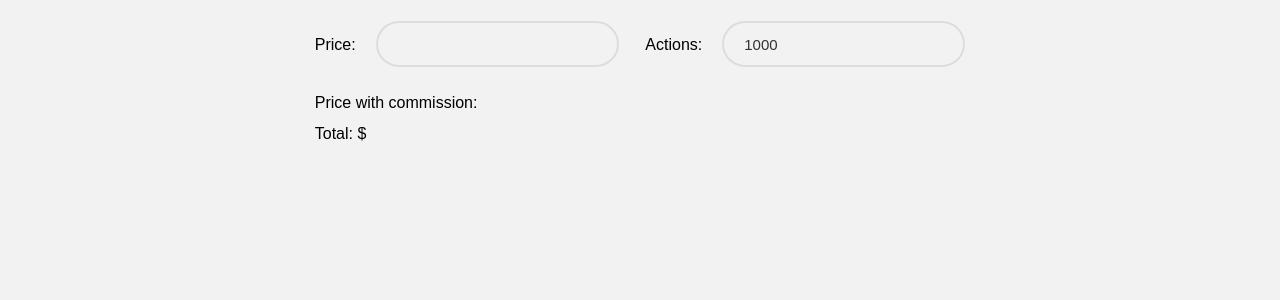
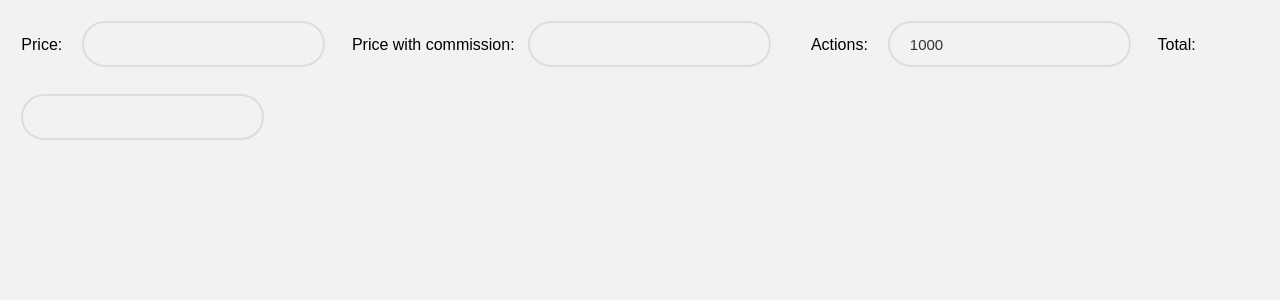
Before and after one commit to natavts/react-test, a React (Create React App) app: page / in a window 1280 px wide. Shown: the top 300 px of the page. Built offline with nearby package versions, Linux system fonts and the light colour scheme.

Commit message:
changed inputs for co-dependencies

```diff
--- a/src/App.js
+++ b/src/App.js
@@ -7,7 +7,7 @@ class App extends Component {
   render() {
     return (
       <div className="App">
-        <Calculate commission={1.2} />
+        <Calculate commission={1.2} price={1.2}/>
       </div>
     );
   }
--- a/src/Calculate/Calculate.js
+++ b/src/Calculate/Calculate.js
@@ -6,23 +6,42 @@ class Calculate extends Component {
         this.state = {
             price: '',
             commission: '',
-            aliquot: '1000',
+            actions: '1000',
             amount: ''
         };
 
         this.handlePrice = this.handlePrice.bind(this);
-        this.handleAliquot = this.handleAliquot.bind(this);
+        this.handleCommission = this.handleCommission.bind(this);
+        this.handleActions = this.handleActions.bind(this);
+        this.handleAmount = this.handleAmount.bind(this);
     }
 
     handlePrice(e) {
         let price = e.target.value,
             commission = this.props.commission * e.target.value,
-            amount = commission * this.state.aliquot / 1000;
+            amount = commission * this.state.actions / 1000;
         this.setState({price: price, commission: commission, amount: amount});
     }
 
-    handleAliquot(e) {
-        this.setState({aliquot: e.target.value});
+    handleCommission(e) {
+        let commission = e.target.value,
+            price = e.target.value / this.props.price,
+            amount = commission * this.state.actions / 1000;
+        this.setState({commission: commission, price: price, amount: amount});
+    }
+
+    handleActions(e) {
+        let actions = e.target.value,
+            commission = this.state.commission,
+            amount = actions * commission / 1000;
+        this.setState({actions: actions, commission: commission, amount: amount});
+    }
+
+    handleAmount(e) {
+        let amount = e.target.value,
+            commission = this.state.commission,
+            actions = amount / commission * 1000;
+        this.setState({amount: amount, commission: commission, actions: actions,});
     }
 
     render() {
@@ -32,16 +51,19 @@ class Calculate extends Component {
                     <label>Price:
                         <input className="Price" type="text" value={this.state.price} onChange={this.handlePrice} />
                     </label>
+                    <label>Price with commission:
+                        <input className="Commission" type="text" value= {this.state.commission} onChange={this.handleCommission} />
+                    </label>
                     <label>Actions:
-                        <input className="Action" type="text" value={this.state.aliquot} onChange={this.handleAliquot} />
+                        <input className="Action" type="text" value={this.state.actions} onChange={this.handleActions} />
                     </label>
-                    <div className="Commission">Price with commission: {this.state.commission}</div>
-                    <div className="Total">Total: {this.state.amount}$</div>
+                    <label>Total:
+                        <input className="Total" type="text" value={this.state.amount} onChange={this.handleAmount} />
+                    </label>
                 </form>
             </div>
         );
     }
 }
 
-
 export default Calculate;
```
